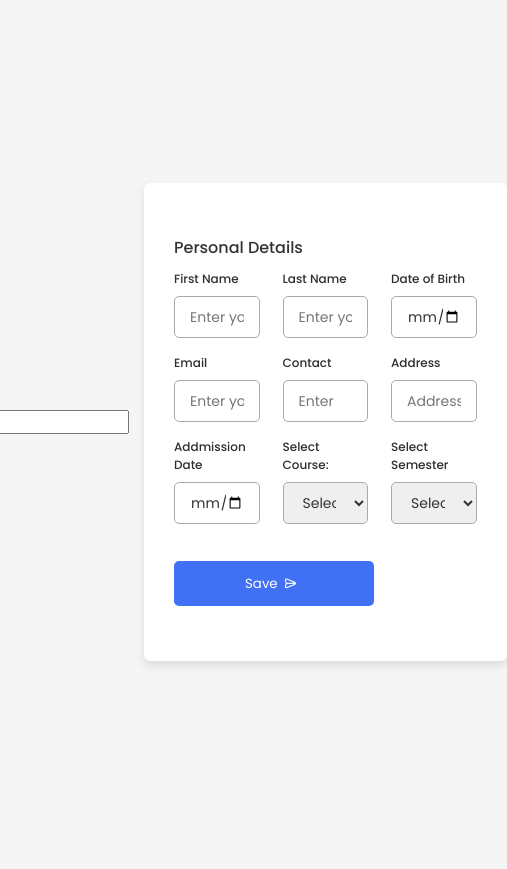
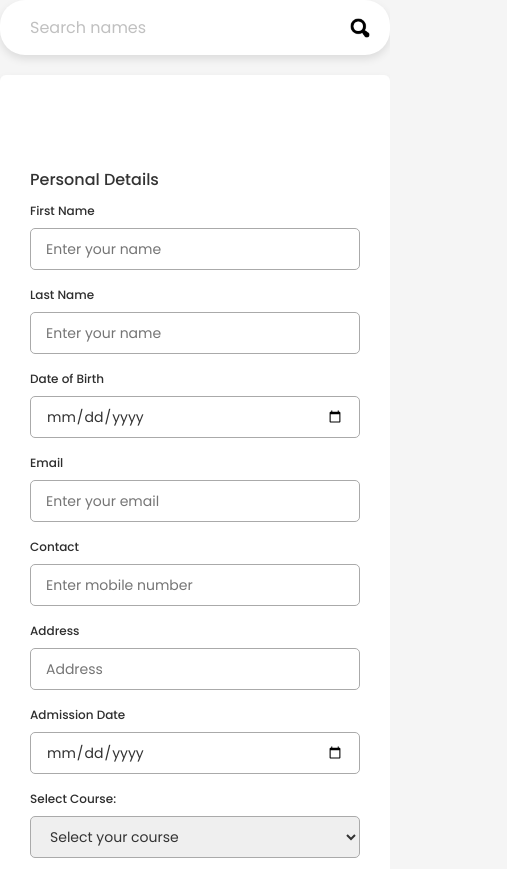
Before and after one commit to yashsuthar00/SGP, a website: page public/admin/student-logs.html in a window 390 px wide. Shown: the top 869 px of the page, 507 px wide, since content can reach past the window. Before the commit the page ends 844 px from the top, so only its background shows below. Drawn offline with nearby package versions, Linux system fonts and the light colour scheme; no server answers; files whose address does not match are found by name.

Commit message:
Add Responsive Register Form Of Students

```diff
--- a/public/admin/student-logs.html
+++ b/public/admin/student-logs.html
@@ -4,30 +4,27 @@
     <meta charset="UTF-8">
     <meta http-equiv="X-UA-Compatible" content="IE=edge">
     <meta name="viewport" content="width=device-width, initial-scale=1.0">
-    <!----===== Iconscout CSS ===== -->
     <link rel="stylesheet" href="https://unicons.iconscout.com/release/v4.0.0/css/line.css">
     <link rel="stylesheet" href="../assets/css/form.css">
     <script src="https://cdn.jsdelivr.net/npm/axios/dist/axios.min.js"></script>
-    <title>Student logs</title>
+    <title>Student Logs</title>
 </head>
 <body>
     <!-- search bar -->
-    <input type="text" id="searchBar" placeholder="Search names..." oninput="performAutocomplete()">
+    <div class="searchbar">
+        <input type="text" id="searchBar" placeholder="Search names" oninput="performAutocomplete()">
+        <img src="../assets/images/search.png" alt="search icon">
         <div id="suggestions" class="suggestions"></div>
         <script src="searchbar.js"></script>
+    </div>
 
     <!-- form -->
     <div class="container">
         <form action="/student-logs" method="post">
-            <div class="form ">
+            <div class="form">
                 <div class="details personal">
                     <span class="title">Personal Details</span>
-
                     <div class="fields">
-                        <!-- <div class="input-field">
-                            <label>ID</label>
-                            <input type="text" name="student_id" id="student_id" placeholder="Enter your ID" required>
-                        </div> -->
                         <div class="input-field">
                             <label>First Name</label>
                             <input type="text" name="Fname" id="firstName" placeholder="Enter your name" required>
@@ -57,10 +54,12 @@
                             <label>Address</label>
                             <input type="text" name="address" id="address" placeholder="Address" required>
                         </div>
+
                         <div class="input-field">
-                            <label>Addmission Date</label>
-                            <input type="date" name="addmission_date" id="addmission_date" placeholder="Address" required>
+                            <label>Admission Date</label>
+                            <input type="date" name="admission_date" id="admission_date" required>
                         </div>
+
                         <div class="input-field">
                             <label for="Course">Select Course:</label>
                             <select name="Course" id="course">
@@ -72,6 +71,7 @@
                                 <option value="AE">AUTOMOBILE ENGINEERING</option>
                             </select>
                         </div>
+
                         <div class="input-field">
                             <label for="Sem">Select Semester</label>
                             <select name="Sem" id="Sem">
@@ -87,7 +87,7 @@
                             </select>
                         </div>
                     </div>
-                        <button class="sumbit">
+                    <button class="submit">
                         <span class="btnText">Save</span>
                         <i class="uil uil-navigator"></i>
                     </button>
@@ -108,20 +108,13 @@
             document.getElementById('email').value = data.Email;
             document.getElementById('contact').value = data.Contact;
             document.getElementById('address').value = data.Address;
-                    document.getElementById('addmission_date').value = data.AdmissionDate;
+            document.getElementById('admission_date').value = data.AdmissionDate;
             document.getElementById('course').value = data.Course;
             document.getElementById('Sem').value = data.Semester;
-
         })
         .catch(error => {
             console.error('Error fetching data:', error);
         });
     </script>
-
-
-
-
-
-
 </body>
 </html>
--- a/public/assets/css/form.css
+++ b/public/assets/css/form.css
@@ -1,5 +1,5 @@
 @charset "UTF-8";
- /* ===== Google Font Import - Poppins ===== */
+/* ===== Google Font Import - Poppins ===== */
 @import url('https://fonts.googleapis.com/css2?family=Poppins:wght@200;300;400;500;600&display=swap');
 *{
     margin: 0;
@@ -12,7 +12,7 @@ body{
     display: flex;
     align-items: center;
     justify-content: center;
-    background: #f5f5f5; /* Change background color here */
+    background: #f5f5f5;
 }
 .container{
     position: relative;
@@ -20,7 +20,7 @@ body{
     width: 100%;
     border-radius: 6px;
     padding: 30px;
-    margin: 0 15px;
+    margin: 0 10px;
     background-color: #fff;
     box-shadow: 0 5px 10px rgba(0,0,0,0.1);
 }
@@ -28,11 +28,9 @@ body{
 .container form{
     position: relative;
     margin-top: 16px;
-    /* min-height: 490px; */
     background-color: #fff;
     overflow: hidden;
 }
-
 
 .container form .title{
     display: block;
@@ -90,7 +88,66 @@ form .fields .input-field{
 form button:hover{
     background-color: #265df2;
 }
-form button i
-{
+form button i {
     margin: 0 6px;
 }
+
+/*search bar*/
+.searchbar {
+    position: absolute;
+    top: 20px;
+    right: 15px;
+    display: flex;
+    align-items: center;
+    width: 200px;
+    background-color: white;
+    border-radius: 25px;
+    padding: 5px 20px;
+    box-shadow: 0 4px 8px rgba(0, 0, 0, 0.1);
+    z-index: 10; /* Ensure it stays on top */
+}
+
+.searchbar input {
+    width: 100%;
+    border: none;
+    outline: none;
+    background: transparent;
+    padding: 10px;
+    font-size: 16px;
+    border-radius: 25px;
+}
+
+.searchbar img {
+    width: 20px;
+    height: 20px;
+    cursor: pointer;
+}
+
+.searchbar input::placeholder {
+    color: #88888888;
+}
+
+.searchbar img:hover {
+    transform: scale(1.1);
+}
+
+/* Media query for smaller screens */
+@media (max-width: 768px) {
+    body{
+        flex-direction: column;
+    }
+    .searchbar {
+        position: static;
+        margin-bottom: 20px;
+        width: auto; /* Full width on small screens */
+        justify-content: center;
+    }
+
+    .container {
+        padding-top: 70px; /* Adjust padding for space above form */
+    }
+
+    .container form .fields .input-field {
+        width: 100%; /* Full width input fields on small screens */
+    }
+}
--- a/server.js
+++ b/server.js
@@ -55,7 +55,7 @@ app.post('/student/detail', async (req, res) => {
 // get student-logs
 app.get('/api/student-logs', async (req,res) => {
     try {
-        const data = await StudentDetail.findOne({Fname: "Yash"});
+        const data = await StudentDetail.findOne({Fname: "rahul"});
         res.json(data);
     } catch (error) {
         res.status(500).send(err.message);
```
Also changed, not shown: public/assets/images/search.png (added). Lines whose indentation alone changed are shown as unchanged.
